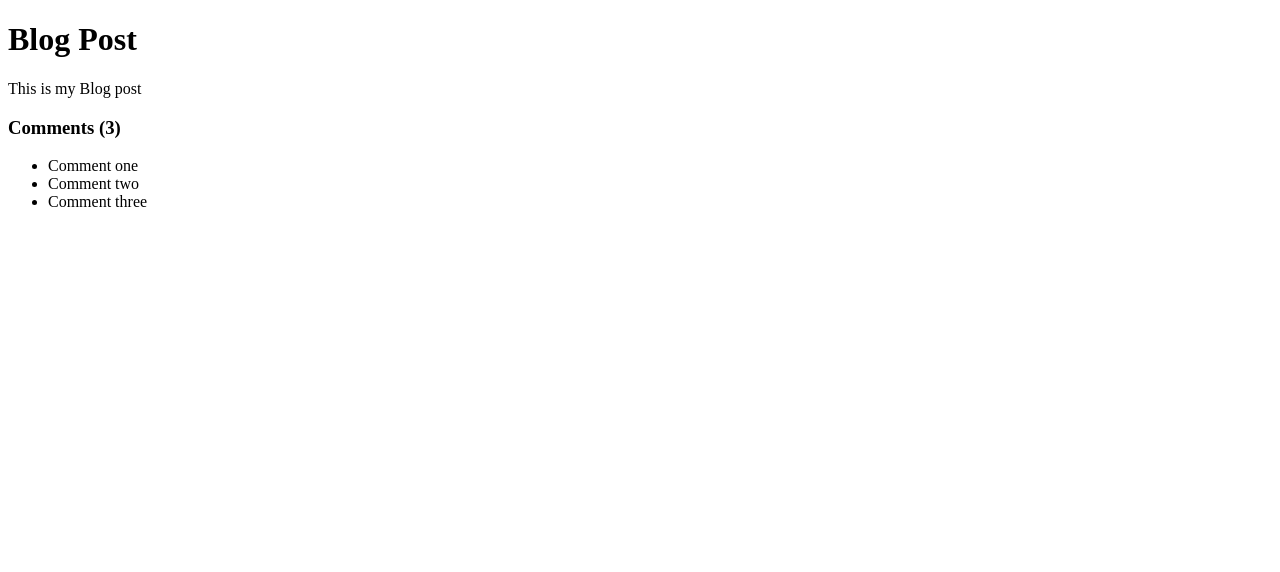
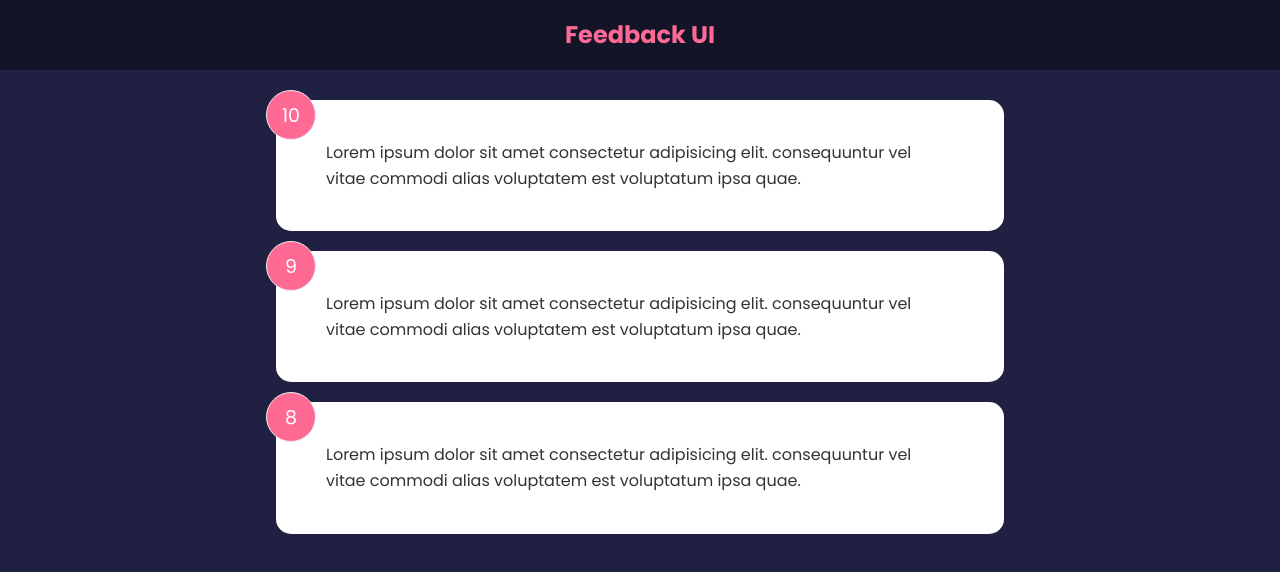
Before and after one commit to roshnins/React-Feedback-App, a React (Create React App) app: page / in a window 1280 px wide. Shown: the top 572 px of the page. Built offline with nearby package versions, Linux system fonts and the light colour scheme.

Commit message:
Adding Header and FeedBackList components

```diff
--- a/src/App.js
+++ b/src/App.js
@@ -1,37 +1,18 @@
+import { useState } from "react";
 import React from "react";
+import Header from "./components/Header";
+import FeedbackList from "./components/FeedbackList";
+import FeedbackData from "./data/FeedbackData";
 
 function App() {
-  const title = "Blog Post";
-  const body = "This is my Blog post";
-  const comments = [
-    { id: 1, text: "Comment one" },
-    { id: 2, text: "Comment two" },
-    { id: 3, text: "Comment three" },
-  ];
-
-  const loading = false;
-  const showComments = true;
-  const commentBlock = (
-    <div className="comments">
-      <h3>Comments ({comments.length})</h3>
-      <ul>
-        {comments.map((comment, index) => (
-          <li key={index}>{comment.text}</li>
-        ))}
-      </ul>
-    </div>
-  );
-
-  /* conditionals */
-  if (loading) return <h1>Loading...</h1>;
-
+  const [feedback, setFeedback] = useState(FeedbackData);
   return (
-    <div className="container">
-      <h1>{title}</h1>
-      <p>{body}</p>
-
-      {showComments && commentBlock}
-    </div>
+    <>
+      <Header />
+      <div className='container'>
+        <FeedbackList feedback={feedback} />
+      </div>
+    </>
   );
 }
 
--- /dev/null
+++ b/src/components/FeedbackItem.jsx
@@ -0,0 +1,12 @@
+import React from "react";
+
+function FeedbackItem({ item }) {
+  return (
+    <div className='card'>
+      <div className='num-display'>{item.rating}</div>
+      <div className='text-display'>{item.text}</div>
+    </div>
+  );
+}
+
+export default FeedbackItem;
--- /dev/null
+++ b/src/components/FeedbackList.jsx
@@ -0,0 +1,17 @@
+import React from "react";
+import FeedbackItem from "./FeedbackItem";
+
+function FeedbackList({ feedback }) {
+  if (!feedback || feedback.length === 0) {
+    return <p>No Feedback Yet</p>;
+  }
+  return (
+    <div className='feedback-list'>
+      {feedback.map((item) => (
+        <FeedbackItem key={item.id} item={item} />
+      ))}
+    </div>
+  );
+}
+
+export default FeedbackList;
--- /dev/null
+++ b/src/components/Header.jsx
@@ -0,0 +1,29 @@
+import React from "react";
+import PropTypes from "prop-types";
+
+function Header(props) {
+  const headerStyles = {
+    backgroundColor: props.bgColor,
+    color: props.textColor,
+  };
+  return (
+    <header style={headerStyles}>
+      <div className='container'>
+        <h2>{props.text}</h2>
+      </div>
+    </header>
+  );
+}
+
+Header.defaultProps = {
+  text: "Feedback UI",
+  bgColor: "rgba(0,0,0,0.4)",
+  textColor: "#ff6a95",
+};
+
+Header.propTypes = {
+  text: PropTypes.string,
+  bgColor: PropTypes.string,
+  textColor: PropTypes.string,
+};
+export default Header;
--- /dev/null
+++ b/src/data/FeedbackData.js
@@ -0,0 +1,21 @@
+import React from "react";
+
+const FeedbackData = [
+  {
+    id: 1,
+    rating: 10,
+    text: "Lorem ipsum dolor sit amet consectetur adipisicing elit. consequuntur vel vitae commodi alias voluptatem est voluptatum ipsa quae.",
+  },
+  {
+    id: 2,
+    rating: 9,
+    text: "Lorem ipsum dolor sit amet consectetur adipisicing elit. consequuntur vel vitae commodi alias voluptatem est voluptatum ipsa quae.",
+  },
+  {
+    id: 3,
+    rating: 8,
+    text: "Lorem ipsum dolor sit amet consectetur adipisicing elit. consequuntur vel vitae commodi alias voluptatem est voluptatum ipsa quae.",
+  },
+];
+
+export default FeedbackData;
--- /dev/null
+++ b/src/index.css
@@ -0,0 +1,230 @@
+@import url('https://fonts.googleapis.com/css2?family=Poppins:wght@400;600;700&display=swap');
+
+* {
+  box-sizing: border-box;
+  margin: 0;
+  padding: 0;
+}
+
+body {
+  font-family: 'Poppins', sans-serif;
+  background-color: #202142;
+  color: #fff;
+  line-height: 1.6;
+}
+
+ul {
+  list-style: none;
+}
+
+.container {
+  max-width: 768px;
+  margin: auto;
+  padding: 0 20px;
+}
+
+header {
+  height: 70px;
+  width: 100%;
+  display: flex;
+  justify-content: space-between;
+  align-items: center;
+  margin-bottom: 30px;
+}
+
+.card {
+  background-color: #fff;
+  color: #333;
+  border-radius: 15px;
+  padding: 40px 50px;
+  margin: 20px 0;
+  position: relative;
+}
+
+.card.reverse {
+  background-color: rgba(0, 0, 0, 0.4);
+  color: #fff;
+}
+
+.card h2 {
+  font-size: 22px;
+  font-weight: 600;
+  text-align: center;
+}
+
+.rating {
+  display: flex;
+  align-items: center;
+  justify-content: space-around;
+  margin: 30px 0 40px;
+}
+
+.rating li,
+.num-display {
+  position: relative;
+  background: #f4f4f4;
+  width: 50px;
+  height: 50px;
+  padding: 10px;
+  text-align: center;
+  border-radius: 50%;
+  font-size: 19px;
+  border: 1px #eee solid;
+  transition: 0.3s;
+}
+
+.rating li label {
+  position: absolute;
+  top: 50%;
+  left: 50%;
+  width: 50px;
+  height: 50px;
+  padding: 10px;
+  border-radius: 50%;
+  transform: translate(-50%, -50%);
+  cursor: pointer;
+}
+
+.rating li:hover,
+.num-display {
+  background: #ff6a95;
+  color: #fff;
+}
+
+[type='radio'] {
+  opacity: 0;
+}
+
+[type='radio']:checked ~ label {
+  background: #ff6a95;
+  color: #fff;
+}
+
+.input-group {
+  display: flex;
+  flex-direction: row;
+  border: 1px solid #ccc;
+  padding: 8px 10px;
+  border-radius: 8px;
+}
+
+input {
+  flex-grow: 2;
+  border: none;
+  font-size: 16px;
+}
+
+input:focus {
+  outline: none;
+}
+
+.feedback-stats {
+  color: #fff;
+  display: flex;
+  justify-content: space-between;
+  align-items: center;
+}
+
+.num-display {
+  position: absolute;
+  top: -10px;
+  left: -10px;
+}
+
+.close,
+.edit {
+  position: absolute;
+  top: 10px;
+  right: 20px;
+  cursor: pointer;
+  background: none;
+  border: none;
+}
+
+.edit {
+  right: 40px;
+}
+
+.btn {
+  color: #fff;
+  border: 0;
+  border-radius: 8px;
+  color: #fff;
+  width: 100px;
+  height: 40px;
+  cursor: pointer;
+}
+
+.btn-primary {
+  background-color: #202142;
+}
+
+.btn-secondary {
+  background: #ff6a95;
+}
+
+.btn:hover {
+  transform: scale(0.98);
+  opacity: 0.9;
+}
+
+.btn:disabled {
+  background-color: #cccccc;
+  color: #333;
+  cursor: auto;
+}
+
+.btn:disabled:hover {
+  transform: scale(1);
+  opacity: 1;
+}
+
+.message {
+  padding-top: 10px;
+  text-align: center;
+  color: rebeccapurple;
+}
+
+/* FIX: Remove position: absolute to keep about icon at the bottom of the
+ * document */
+.about-link {
+  display: flex;
+  justify-content: flex-end;
+}
+
+/* FIX: Remove position: absolute to keep about icon at the bottom of the
+ * document */
+.about-link a {
+  color: #fff;
+  cursor: pointer;
+}
+
+.about-link a:hover {
+  color: #ff6a95;
+}
+
+.about h1 {
+  margin-bottom: 20px;
+}
+
+.about p {
+  margin: 10px 0;
+}
+
+@media (max-width: 600px) {
+  .rating li {
+    margin: 10px 3px;
+  }
+
+  .rating {
+    display: flex;
+    align-items: center;
+    justify-content: center;
+    flex-wrap: wrap;
+    margin: 30px 0 40px;
+  }
+
+  .input-group input {
+    width: 80%;
+  }
+}
```
Also changed, not shown: src/index.js (+10 -6 lines).
